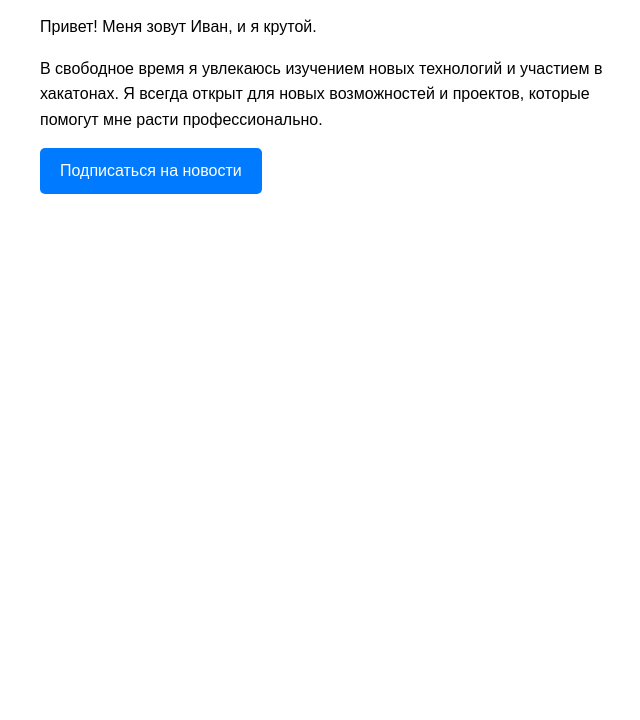
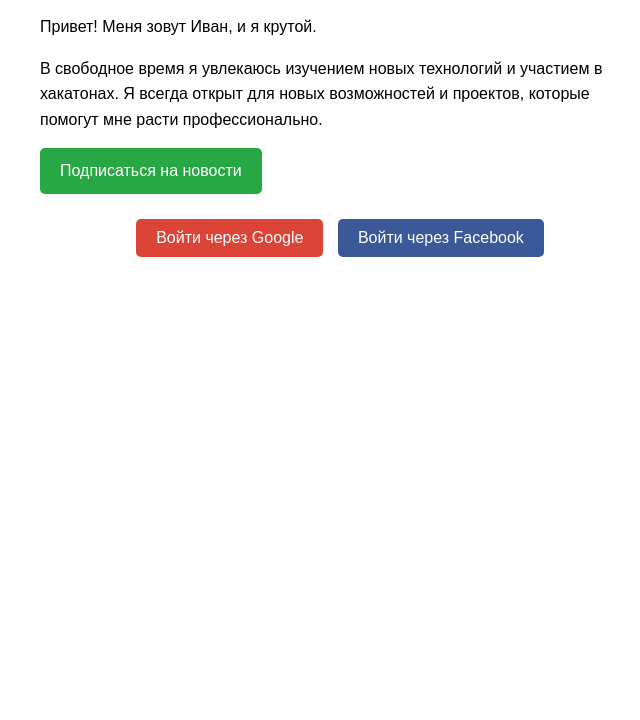
Before and after one commit to Astf1x/Lesson, a plain HTML site: page index.html in a window 1280 px wide. Shown: the part 80-800 px from the top of the page, without its empty margins (300-940 px from the left). Drawn offline with Linux system fonts and the light colour scheme.

Commit message:
Дополнительное задание

```diff
--- a/index.html
+++ b/index.html
@@ -1,4 +1,3 @@
-
 <!DOCTYPE html>
 <html lang="en">
 <head>
@@ -20,7 +19,7 @@
             padding: 10px 20px;
             font-size: 16px;
             color: white;
-            background-color: #007BFF;
+            background-color: #28a745; /* Changed button color to green */
             border: none;
             border-radius: 5px;
             cursor: pointer;
@@ -28,16 +27,41 @@
             text-decoration: none;
         }
         .subscribe-button:hover {
-            background-color: #0056b3;
+            background-color: #218838; /* Darker green on hover */
+        }
+        .social-login {
+            margin-top: 20px;
+            text-align: center;
+        }
+        .social-login button {
+            margin: 5px;
+            padding: 10px 20px;
+            font-size: 16px;
+            cursor: pointer;
+            border: none;
+            border-radius: 5px;
+        }
+        .social-login .google {
+            background-color: #db4437;
+            color: white;
+        }
+        .social-login .facebook {
+            background-color: #3b5998;
+            color: white;
         }
     </style>
 </head>
 <body>
     <div class="profile">
-        <h1>Иван Нечаев</h1>
+        <h1>Иван Иванов</h1>
         <p>Привет! Меня зовут Иван, и я крутой.</p>
         <p>В свободное время я увлекаюсь изучением новых технологий и участием в хакатонах. Я всегда открыт для новых возможностей и проектов, которые помогут мне расти профессионально.</p>
         <a href="#" class="subscribe-button">Подписаться на новости</a>
+
+        <div class="social-login">
+            <button class="google">Войти через Google</button>
+            <button class="facebook">Войти через Facebook</button>
+        </div>
     </div>
 </body>
 </html>
```
